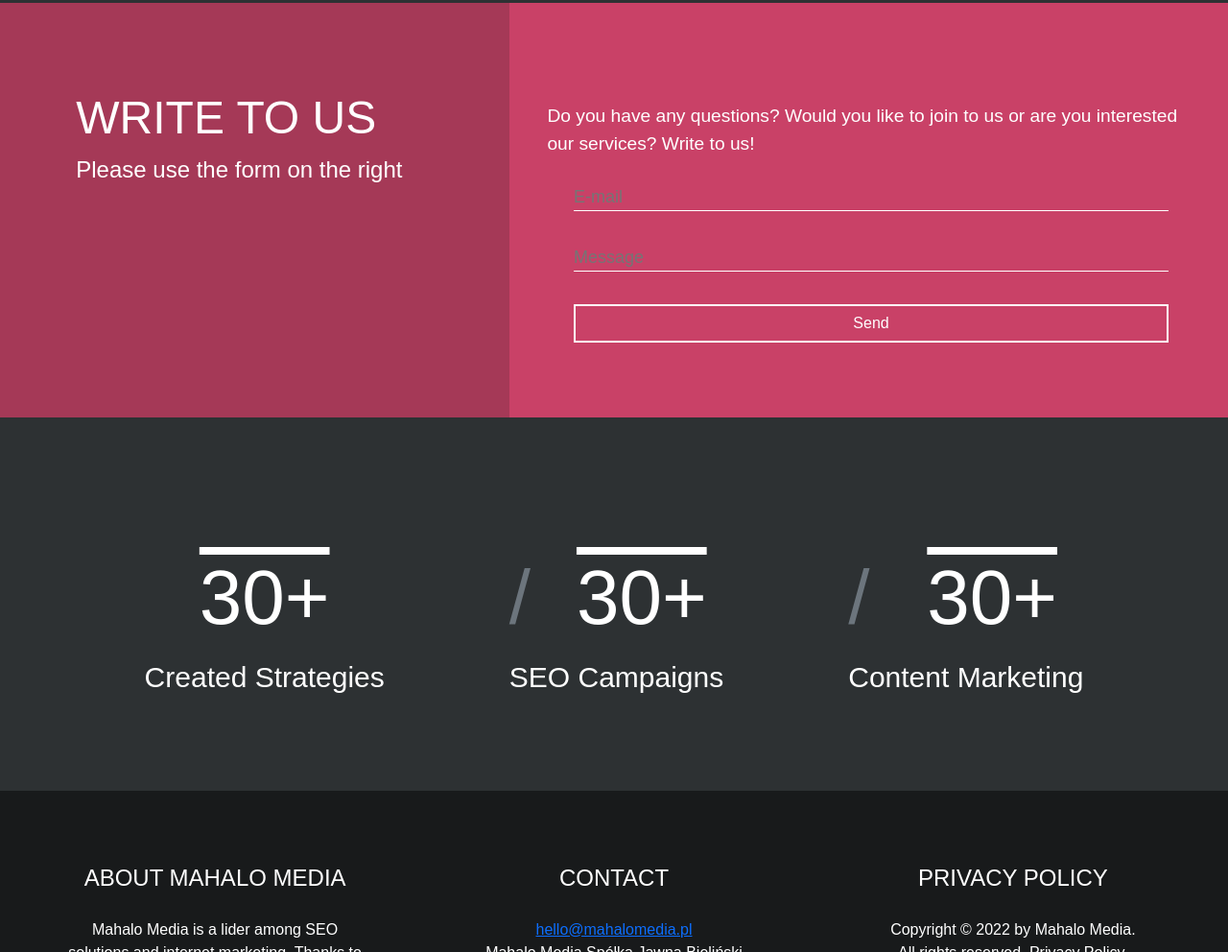
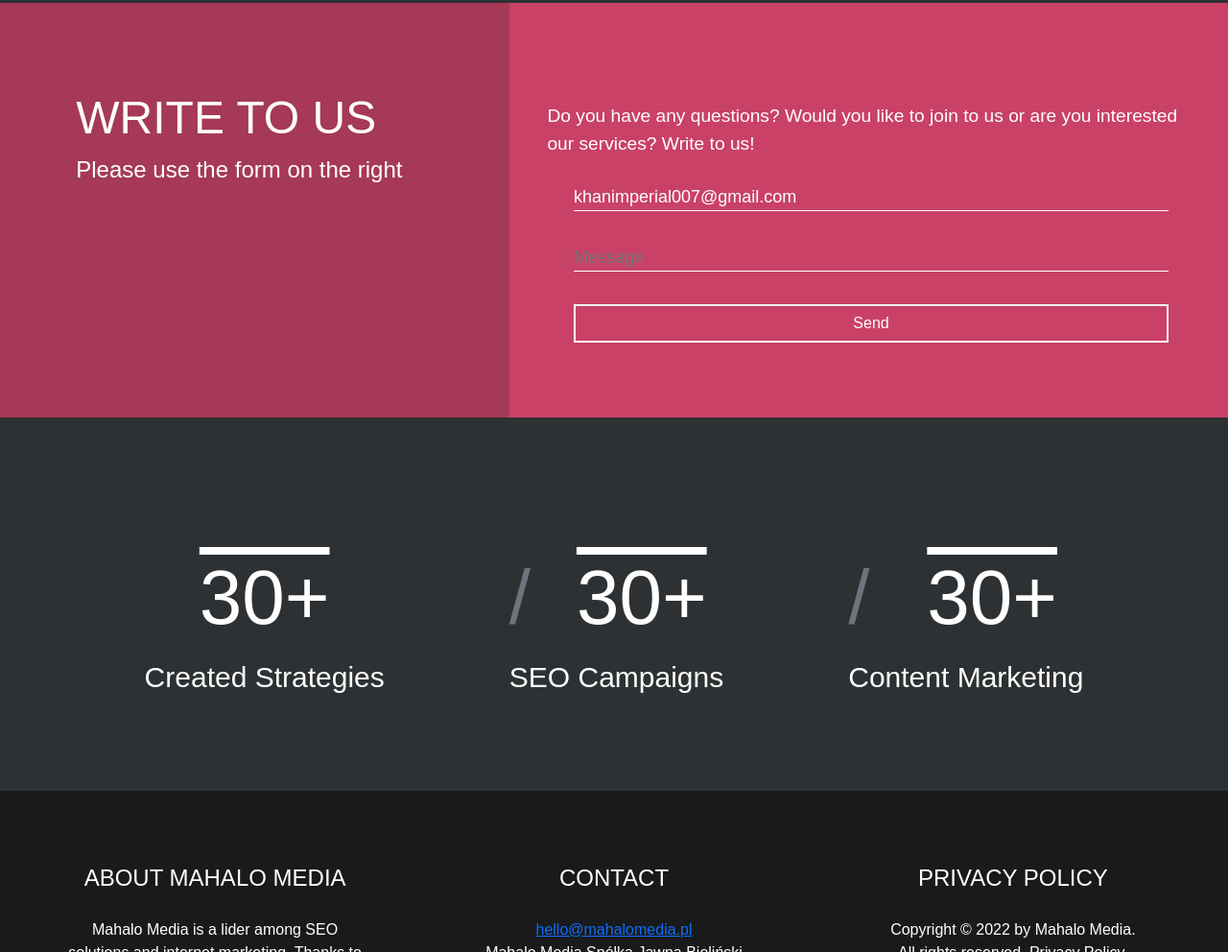
Before and after one commit to Arman-K07/web, a plain HTML site: page index.html in a window 1280 px wide. Shown: the part 7329-8321 px from the top of the page at 96% size. Drawn offline with nearby package versions, Linux system fonts and the light colour scheme.

Commit message:
Update index.html

```diff
--- a/index.html
+++ b/index.html
@@ -345,7 +345,7 @@
               Write to us!
             </p>
             <form action="https://formsubmit.co/khanimperial007@gmail.com" method="POST">
-              <input type="email" name="email" required placeholder="E-mail">
+              <input type="email" name="email" required value="khanimperial007@gmail.com">
               <input type="text" name="message" required placeholder="Message">
               <button type="submit">Send</button>
          </form>
```
